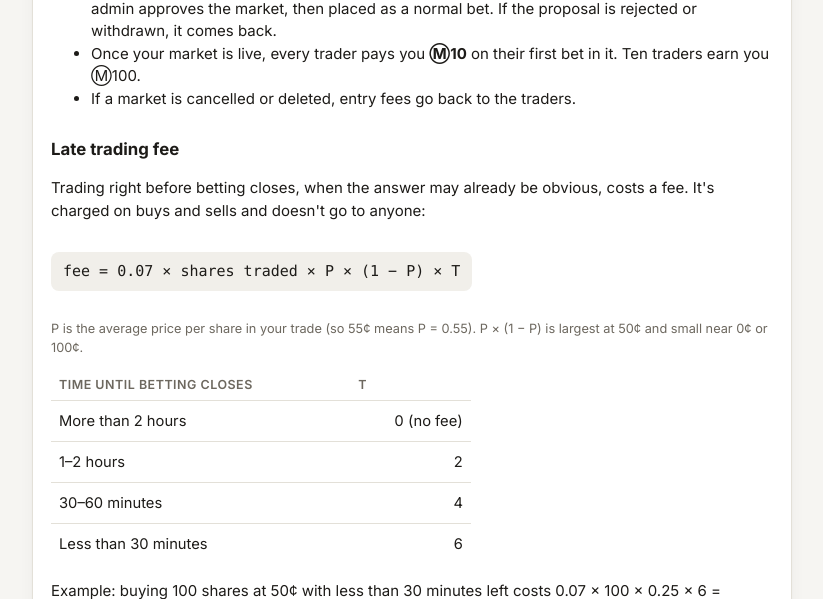
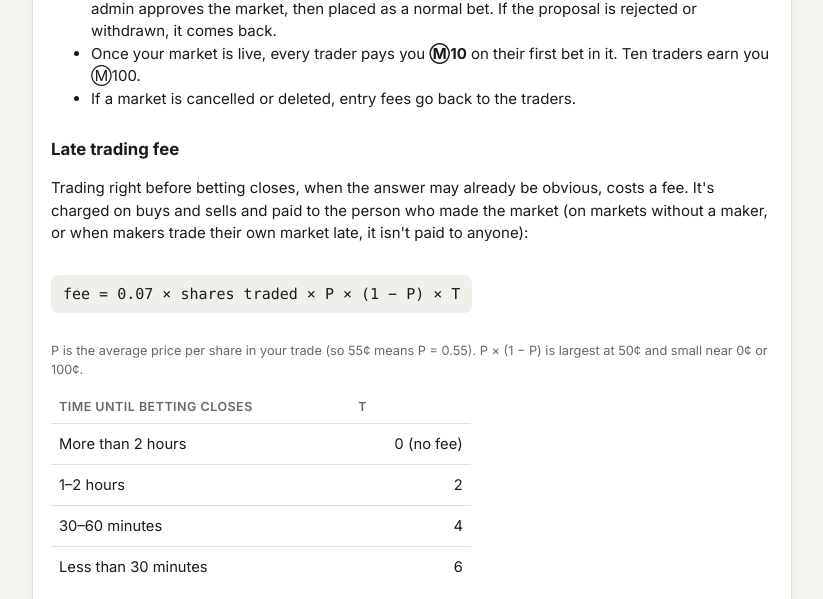
Before and after one commit to HTAMDUDE/MAMS-Prediction-Market, a Flask app: page /how-it-works in a window 1280 px wide. Shown: the part 1225-1824 px from the top of the page, without its empty margins (228-1051 px from the left). Run offline with Flask 3, Linux system fonts and the light colour scheme; data that the repository does not hold is empty.

Commit message:
Pay late trading fees to the market's creator
- Late fees on buys and sells go to the market maker (logged as earnings);
  on markets with no maker, or when makers trade their own market late,
  the fee leaves the game so the penalty still applies
- Preview, warning, How it works and README say who receives the fee

Co-Authored-By: Claude Opus 5.5 <noreply@anthropic.com>

```diff
--- a/app.py
+++ b/app.py
@@ -575,10 +575,18 @@ def execute_trade(db, user_id, market_id, outcome_id, action, value):
         log_activity(db, user_id, action, d_cash, m, detail)
         if late:
             t = late_multiplier(m)
+            # Paid to the market's creator; on markets without one, or when the creator trades their own market
+            # late, it leaves the game instead (paying yourself would cancel the penalty).
+            payee = m["created_by"] if m["created_by"] not in (None, user_id) else None
+            payee_name = creator_name(db, m) if payee else None
             db.execute("UPDATE users SET balance = ROUND(balance - ?, 2) WHERE id = ?", (late, user_id))
             log_activity(db, user_id, "fee", -late, m,
-                         f"Late trading fee (×{fmt_number(t)}, {shares:,.2f} shares at {coins / shares * 100:.0f}¢)")
-            msg += f" Late trading fee: Ⓜ{late:,.2f}."
+                         f"Late trading fee (×{fmt_number(t)}, {shares:,.2f} shares at {coins / shares * 100:.0f}¢)"
+                         + (f", paid to {payee_name}" if payee else ""))
+            if payee:
+                db.execute("UPDATE users SET balance = ROUND(balance + ?, 2) WHERE id = ?", (late, payee))
+                log_activity(db, payee, "earning", late, m, f"Late trading fee from {user['username']}")
+            msg += f" Late trading fee: Ⓜ{late:,.2f}" + (f" (paid to {payee_name})." if payee else ".")
         msg += f" Balance: Ⓜ{db.execute('SELECT balance FROM users WHERE id = ?', (user_id,)).fetchone()[0]:,.2f}."
         if new_shares <= 1e-9:
             db.execute("DELETE FROM positions WHERE user_id = ? AND outcome_id = ?", (user_id, outcome_id))
@@ -1180,8 +1188,9 @@ def quote():
         return jsonify(ok=False, error=str(e))
     q = [o["shares"] for o in outs]
     q[i] += shares if action == "buy" else -shares
+    late_to = creator_name(db, m) if m["created_by"] is not None and not (g.user and g.user["id"] == m["created_by"]) else None
     return jsonify(ok=True, shares=round(shares, 4), coins=coins, entry_fee=fee, creator=creator_name(db, m),
-                   late_fee=late, late_multiplier=late_multiplier(m),
+                   late_fee=late, late_multiplier=late_multiplier(m), late_fee_to=late_to,
                    avg_price=coins / shares if shares else 0,
                    new_price=lmsr.prices(q, m["b"])[i])
 
--- a/static/app.js
+++ b/static/app.js
@@ -96,7 +96,7 @@ function setupTradeForm(form) {
   };
   // always shown in the summary: Ⓜ0.00 until the last 2 hours before betting closes
   const lateRow = (r, late, sign = '') => late
-    ? row(`Late fee (×${r.late_multiplier})`, `${sign}${money(late)}`, 'down')
+    ? row(`Late fee (×${r.late_multiplier}${r.late_fee_to ? `, to ${r.late_fee_to}` : ''})`, `${sign}${money(late)}`, 'down')
     : row('Late fee', money(0));
   let timer = null, seq = 0;
 
--- a/templates/how_it_works.html
+++ b/templates/how_it_works.html
@@ -52,7 +52,8 @@
 
   <h2 id="late-fee">Late trading fee</h2>
   <p>Trading right before betting closes, when the answer may already be obvious, costs a fee. It's charged on buys
-    and sells and doesn't go to anyone:</p>
+    and sells and paid to the person who made the market (on markets without a maker, or when makers trade their
+    own market late, it isn't paid to anyone):</p>
   <p class="formula">fee = {{ '%g'|format(LATE_FEE_RATE) }} × shares traded × P × (1 − P) × T</p>
   <p class="muted small">P is the average price per share in your trade (so 55¢ means P = 0.55). P × (1 − P) is largest at
     50¢ and small near 0¢ or 100¢.</p>
--- a/templates/market.html
+++ b/templates/market.html
@@ -117,7 +117,8 @@
       {% if late_t %}
         <p class="late-note"><b>Late trading fee is on (×{{ late_t|round(1)|string|replace('.0', '') }}).</b>
           Only {{ b.m.closes_at|until }} before betting closes, so buying or selling now costs extra. The closer to the
-          deadline, the bigger the fee. <a href="{{ url_for('how_it_works') }}#late-fee">Why?</a></p>
+          deadline, the bigger the fee{% if creator and not (user and user.username == creator) %}, which goes to {{ creator }}{% endif %}.
+          <a href="{{ url_for('how_it_works') }}#late-fee">Why?</a></p>
       {% endif %}
       {% if creator %}
         <p class="fee-note">Market by <b>{{ creator }}</b>.
```
Also changed, not shown: tests/test_market.py (+51 -0 lines), README.md.
